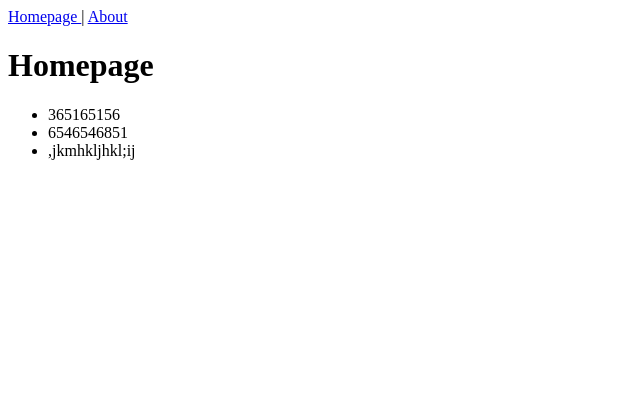
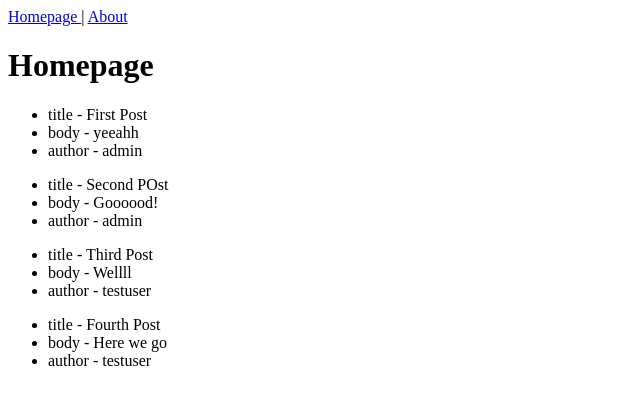
Before and after one commit to detalikota/djangobeginners, a Django app: page / in a window 1280 px wide. Shown: the top 405 px of the page, without its empty margins (0-640 px from the left). Run offline with Django 3.2, Linux system fonts and the light colour scheme; data comes from the database, SQL or seed files in the repository.

Commit message:
another commit

```diff
--- a/pages/models.py
+++ b/pages/models.py
@@ -1,7 +1,12 @@
 from django.db import models
 
 class Post(models.Model):
-    text = models.TextField()
+    title = models.CharField(max_length=200)
+    author = models.ForeignKey(
+        'auth.User',
+        on_delete=models.CASCADE,
+    )
+    body = models.TextField()
 
     def __str__(self):
-        return self.text[:50]
+        return self.title
--- a/pages/templates/pages/home.html
+++ b/pages/templates/pages/home.html
@@ -5,6 +5,10 @@
 <h1> Homepage </h1>
 <ul>
 {% for post in post_list %}
-    <li> {{ post }} </li>
+    <li> title - {{ post.title }} </li>
+    <li> body - {{ post.body }} </li>
+    <li> author - {{ post.author }} </li>
+    <p> </p>
 {% endfor %}
+</ul>
 {% endblock content %}
--- a/pages/tests.py
+++ b/pages/tests.py
@@ -18,7 +18,6 @@ class HomePageViewTest(TestCase):
     def test_view_url_exists_at_proper_location(self):
         resp = self.client.get('/')
         self.assertEqual(resp.status_code, 200)
-
     def test_view_url_by_name(self):
         resp = self.client.get(reverse('home'))
         self.assertEqual(resp.status_code, 200)
```
Also changed, not shown: db.sqlite3, pages/migrations/0001_initial.py, 1 other file.
